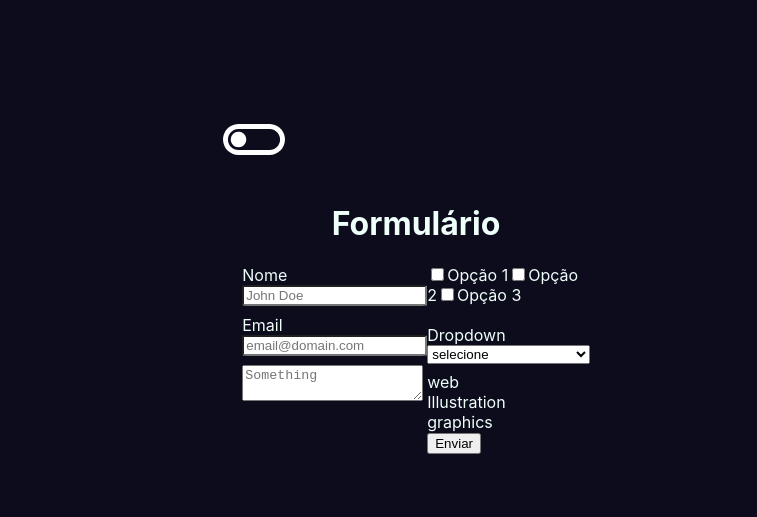
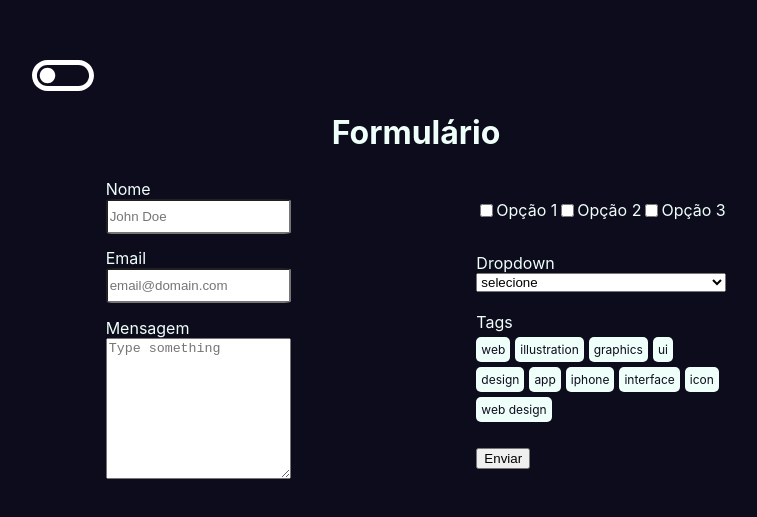
Before and after one commit to LucasTI79/trello-front, a React (Create React App) app: page / in a window 1280 px wide. Shown: the part 123-640 px from the top of the page, without its empty margins (224-981 px from the left). Built offline with nearby package versions, Linux system fonts and the light colour scheme.

Commit message:
add styles

```diff
--- a/src/components/header/index.js
+++ b/src/components/header/index.js
@@ -4,8 +4,7 @@ import { Wrapper } from './styles'
 export default function Header (){
   return(
     <Wrapper>
-      <div style={{width: 62}}>
-      <svg id="logo-slideworks" x="0px" y="0px" viewBox="0 0 172.914 86.451">
+      <svg width="62" id="logo-slideworks" x="0px" y="0px" viewBox="0 0 172.914 86.451">
           <title>Logotipo da Slideworks</title>
           <path fill="#fff" d="M129.688,0H43.226C19.353,0,0,19.352,0,43.225S19.353,86.45,43.226,86.45h86.462
           c23.87,0,43.225-19.352,43.225-43.225S153.558,0,129.688,0 M129.688,13.726c16.265,0,29.502,13.234,29.502,29.499
@@ -14,7 +13,6 @@ export default function Header (){
           <path fill="#fff" d="M64.842,43.225c0-11.937-9.677-21.613-21.616-21.613c-11.938,0-21.613,9.676-21.613,21.613
           c0,11.94,9.676,21.62,21.613,21.62C55.166,64.845,64.842,55.166,64.842,43.225"></path>
       </svg>
-      </div>
     </Wrapper>
   )
 }
--- a/src/components/header/styles.js
+++ b/src/components/header/styles.js
@@ -5,5 +5,5 @@ export const Wrapper = styled.header`
   flex-direction: row;
   align-items: center;
   justify-content: flex-start;
-  margin: 1.5rem;
+  top:0;
 `
--- a/src/pages/contato/index.js
+++ b/src/pages/contato/index.js
@@ -1,64 +1,162 @@
 import React from 'react'
-import { Input, Wrapper, Form, FormGroup } from './styles'
+import {
+  Input,
+  Wrapper,
+  Form,
+  FormGroup,
+  CheckboxGroup,
+  CheckboxItem,
+  FormContainer,
+  Tag,
+  TagContainer
+} from './styles'
 
 export default function Contato(){
-  const nameRef= React.useRef()
+  const TXT_INITIAL_VALUE = ''
+  const NUMBER_INITIAL_VALUE = 0
+  const ARRAY_INITIAL_VALUE = []
+  const nameRef= React.useRef('')
+  const emailRef = React.useRef('')
+  const messageRef = React.useRef('')
+  const [dropdown, setDropdown] = React.useState(0)
+  const [tagsSelected, setTagsSelected] = React.useState([])
+  const [checkboxSelected, setCheckboxSelected] = React.useState([])
 
   function handleSubmit(e){
-    e.preventDefault()
-    console.log(nameRef.current.value)
+    const data = {
+      name: nameRef.current.value,
+      email: emailRef.current.value,
+      message: messageRef.current.value,
+      dropdown,
+      tagsSelected,
+      checkboxSelected
+    }
+    console.log({data})
+    nameRef.current.value = TXT_INITIAL_VALUE
+    emailRef.current.value = TXT_INITIAL_VALUE
+    messageRef.current.value = TXT_INITIAL_VALUE
+    setDropdown(0)
+    setTagsSelected(ARRAY_INITIAL_VALUE)
+    setCheckboxSelected(ARRAY_INITIAL_VALUE)
   }
+
+  function handleTagClick(id){
+    const alreadySelected = tagsSelected.findIndex(tag => tag === id)
+    if(alreadySelected >= 0){
+      const filteredItems = tagsSelected.filter(tag => tag !== id)
+      setTagsSelected(filteredItems)
+    }else{
+      setTagsSelected([...tagsSelected, id])
+    }
+  }
+
+  function handleCheckboxClick(id){
+    const alreadySelected = checkboxSelected.findIndex(tag => tag === id)
+    if(alreadySelected >= 0){
+      const filteredItems = checkboxSelected.filter(tag => tag !== id)
+      setCheckboxSelected(filteredItems)
+    }else{
+      setCheckboxSelected([...checkboxSelected, id])
+    }
+  }
+
+  const tags = [
+    { id:0, name: 'web'},
+    { id:1, name: 'illustration'},
+    { id:2, name: 'graphics'},
+    { id:3, name: 'ui'},
+    { id:4, name: 'design'},
+    { id:5, name: 'app'},
+    { id:6, name: 'iphone'},
+    { id:7, name: 'interface'},
+    { id:8, name: 'icon'},
+    { id:9, name: 'web design'},
+  ]
+
+  const checkboxs = [
+    { id:0, option: 'Opção 1' },
+    { id:1, option: 'Opção 2' },
+    { id:2, option: 'Opção 3' },
+  ]
+
   return(
     <Wrapper>
       <h1>Formulário</h1>
       <Form>
 
+        <FormContainer>
+          <FormGroup>
+            <label htmlFor={"txtName"}>Nome</label>
+            <Input
+              placeholder={"John Doe"}
+              id="txtName"
+              ref={nameRef}
+              type="text"
+              autoComplete={'false'}
+              />
+          </FormGroup>
+          <FormGroup>
+            <label htmlFor={"txtEmail"}>Email</label>
+            <Input
+              placeholder={"email@domain.com"}
+              id="txtEmail"
+              ref={emailRef}
+              type="email"
+              />
+          </FormGroup>
+          <FormGroup>
+            <label htmlFor={"txtMessage"}>Mensagem</label>
+            <textarea
+              id="txtMessage"
+              rows="9"
+              placeholder={"Type something"}
+              style={{resize:'vertical'}}
+              ref={messageRef}
+              />
+          </FormGroup>
+
+        </FormContainer>
+
         <div>
           <FormGroup>
-            <label htmlFor={"txtName"}>Nome</label>
-            <Input placeholder={"John Doe"} id="txtName" ref={nameRef} type="text"/>
+            <span>{'\u00a0'}</span>
+            <CheckboxGroup>
+              {checkboxs.map(checkbox => (
+                <CheckboxItem
+                  key={checkbox.id}
+                  onClick={() => handleCheckboxClick(checkbox.id)}
+                  >
+                  <input id={`${checkbox.option}${checkbox.id}`} type="checkbox"/>
+                  <label htmlFor={`${checkbox.option}${checkbox.id}`}>{checkbox.option}</label>
+                </CheckboxItem>
+              ))}
+            </CheckboxGroup>
           </FormGroup>
           <FormGroup>
-          <label htmlFor={"txtEmail"}>Email</label>
-          <Input placeholder={"email@domain.com"} id="txtEmail" type="email"/>
-          </FormGroup>
-          <textarea placeholder={"Something"} style={{resize:'block'}}/>
-        </div>
-
-        <div>
-          <input type="checkbox"/>
-          <label>Opção 1</label>
-          <input type="checkbox"/>
-          <label>Opção 2</label>
-          <input type="checkbox"/>
-          <label>Opção 3</label>
-          <br/>
-          <br/>
-          <FormGroup>
           <label>Dropdown</label>
-          <select>
-            <option>selecione</option>
-            <option>Select 1</option>
-            <option>Select 2</option>
-            <option>Select 3</option>
+          <select onChange={(e) => setDropdown(e.target.value)}>
+            <option value="0">selecione</option>
+            <option value="1">Select 1</option>
+            <option value="2">Select 2</option>
+            <option value="3">Select 3</option>
           </select>
           </FormGroup>
-          <div>
-            <span>
-              web
-            </span>
-          </div>
-          <div>
-            <span>
-              Illustration
-            </span>
-          </div>
-          <div>
-            <span>
-              graphics
-            </span>
-          </div>
-          <button type="submit" onClick={handleSubmit}>Enviar</button>
+          <FormGroup>
+            <span style={{marginBottom:5}}>Tags</span>
+            <TagContainer>
+              {tags.map(tag => (
+                <Tag
+                  key={tag.id}
+                  style={tagsSelected.includes(tag.id) ? { backgroundColor: '#000', color: '#EFFFFA'} : { backgroundColor: '#EFFFFA' }}
+                  onClick={() => handleTagClick(tag.id)}
+                  >
+                  <span>{tag.name}</span>
+                </Tag>
+              ))}
+            </TagContainer>
+          </FormGroup>
+
+          <button type="reset" onClick={handleSubmit}>Enviar</button>
         </div>
 
       </Form>
--- a/src/pages/contato/styles.js
+++ b/src/pages/contato/styles.js
@@ -3,6 +3,7 @@ import styled from 'styled-components'
 export const Input = styled.input`
   border: 0 0 1 0 transparent solid ;
   border-radius: 5%;
+  height: 35px;
 `
 
 export const Wrapper = styled.div`
@@ -10,19 +11,55 @@ export const Wrapper = styled.div`
   flex-direction: column;
   justify-content: center;
   align-items: center;
-`
-
-export const Form = styled.div`
-  width:80%;
-  display: flex;
-  flex-direction: row;
-  justify-content: space-around;
   @media(max-width: 800px) {
     flex-direction: column;
   }
 `
+
+export const Form = styled.div`
+  display: flex;
+  flex-direction: row;
+  justify-content:space-around;
+  width: 60vw;
+  @media(max-width: 800px) {
+    flex-direction: column;
+  }
+`
+export const FormContainer = styled.div`
+  margin-right: 5%;
+`
+
 export const FormGroup = styled.div`
   display: flex;
   flex-direction: column;
+  margin: 3% 0 8% 0;
+  align-content:space-around;
+`
+
+export const CheckboxGroup = styled.div`
+  display: flex;
+  flex-wrap: wrap;
+  max-width: 400px;
+`
+
+export const CheckboxItem = styled.div`
+  display: flex;
+  flex-direction: row;
+  align-items: center;
   margin-bottom: 5%;
 `
+export const TagContainer = styled.div`
+  display: flex;
+  flex-wrap: wrap;
+  max-width: 250px;
+`
+export const Tag = styled.div`
+  background-color: #EFFFFA;
+  color: #0D0C1D;
+  font-size: 0.75rem;
+  cursor: pointer;
+  padding: 5px;
+  border-radius: 5px;
+  margin: 0 5px 5px 0;
+
+`
```
